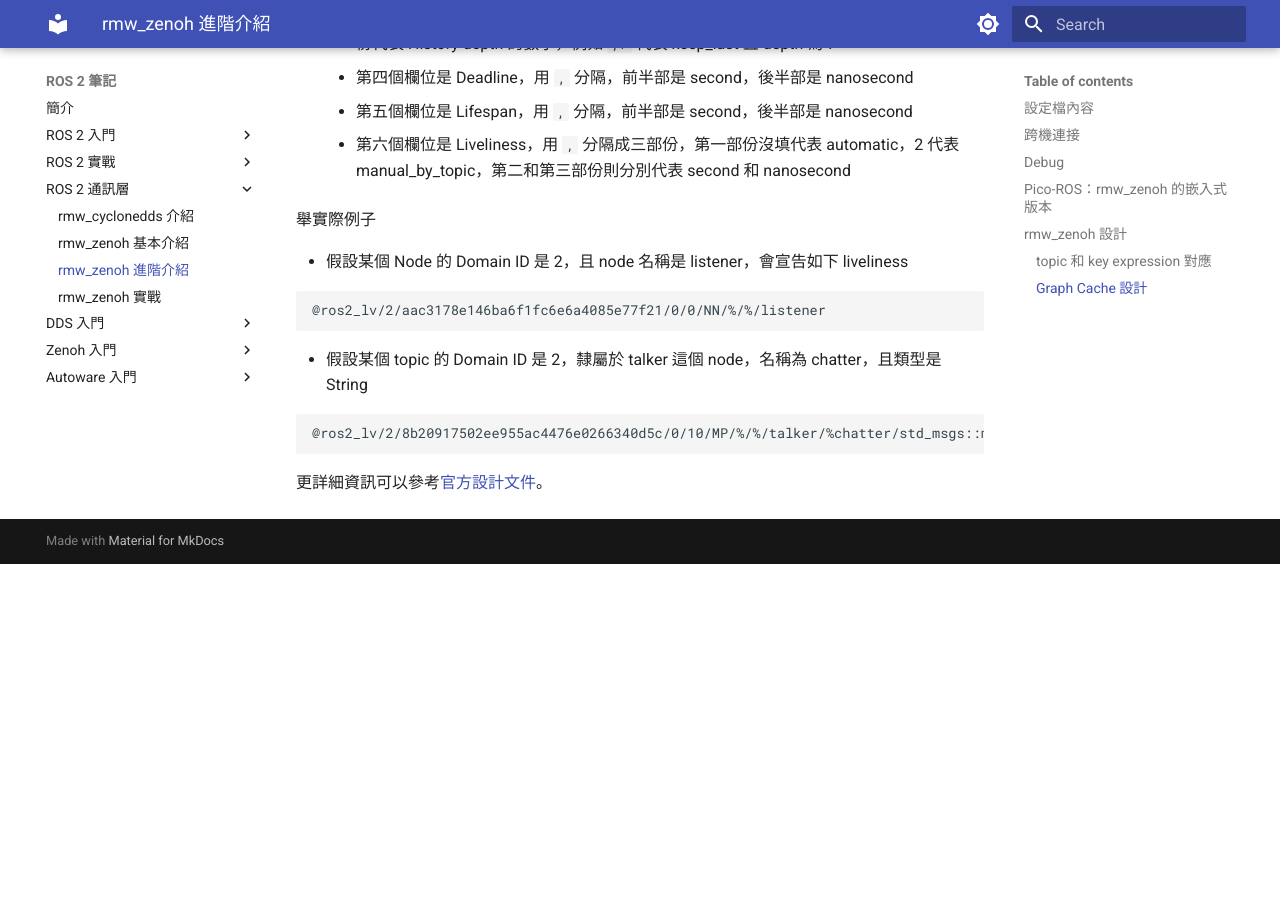
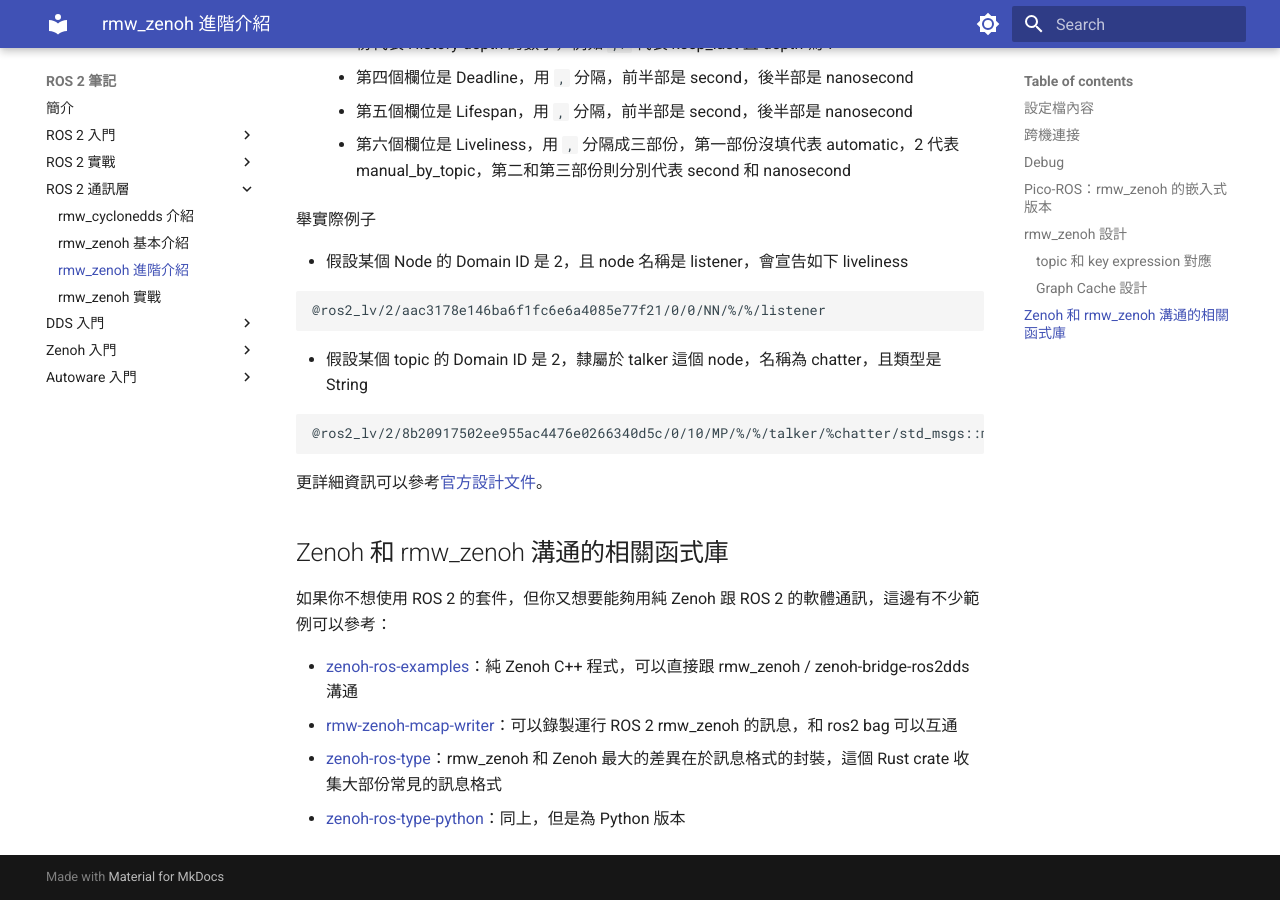
Before and after one commit to evshary/ros2-learning, an MkDocs documentation site: the page built from docs/ros2/rmw_zenoh/advanced.md, in a window 1280 px wide and 900 px high, scrolled down 4662 px. Built offline with MkDocs 1.6.1 and Material for MkDocs 9.7.7, drawn with Linux system fonts in a browser that asks for light colours; before the commit the page ends 5226 px from its top, so only the background shows below that.

Commit message:
Add a section for the links (Zenoh and rmw_zenoh)
Signed-off-by: ChenYing Kuo <evshary@gmail.com>

````diff
--- a/docs/ros2/rmw_zenoh/advanced.md
+++ b/docs/ros2/rmw_zenoh/advanced.md
@@ -208,3 +208,12 @@ liveliness 和一般的 key expression 很類似，主要差別就是用來確
 ```
 
 更詳細資訊可以參考[官方設計文件](https://github.com/ros2/rmw_zenoh/blob/rolling/docs/design.md#graph-cache)。
+
+## Zenoh 和 rmw_zenoh 溝通的相關函式庫
+
+如果你不想使用 ROS 2 的套件，但你又想要能夠用純 Zenoh 跟 ROS 2 的軟體通訊，這邊有不少範例可以參考：
+
+* [zenoh-ros-examples](https://github.com/ZettaScaleLabs/zenoh-ros-examples)：純 Zenoh C++ 程式，可以直接跟 rmw_zenoh / zenoh-bridge-ros2dds 溝通
+* [rmw-zenoh-mcap-writer](https://github.com/ZettaScaleLabs/rmw-zenoh-mcap-writer)：可以錄製運行 ROS 2 rmw_zenoh 的訊息，和 ros2 bag 可以互通
+* [zenoh-ros-type](https://github.com/evshary/zenoh-ros-type)：rmw_zenoh 和 Zenoh 最大的差異在於訊息格式的封裝，這個 Rust crate 收集大部份常見的訊息格式
+* [zenoh-ros-type-python](https://github.com/evshary/zenoh-ros-type-python)：同上，但是為 Python 版本
````
